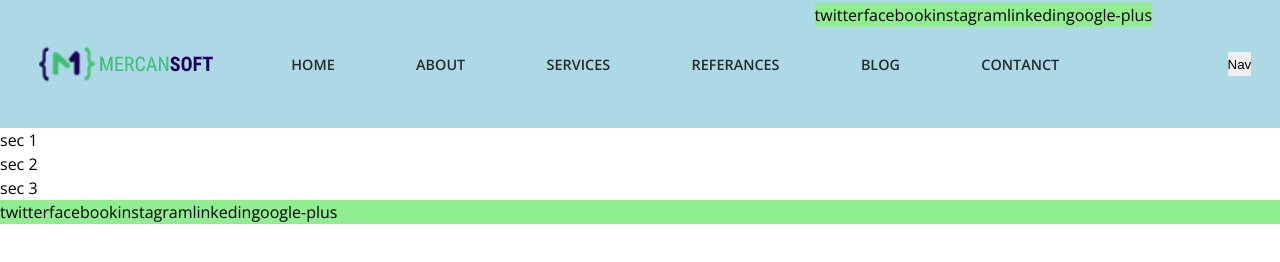
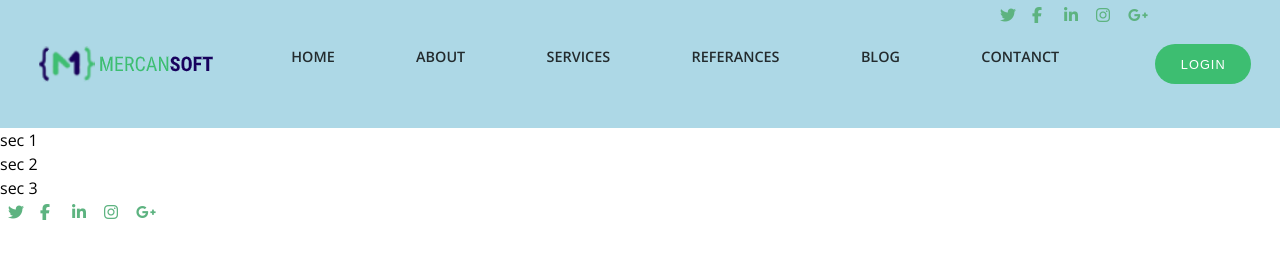
Before and after one commit to AOKeklik/CSS-ResponsiveWebsite-7, a website: page index.html in a window 1280 px wide. Drawn offline with nearby package versions, Linux system fonts and the light colour scheme.

Commit message:
Butoon is written.

```diff
--- a/index.html
+++ b/index.html
@@ -23,15 +23,15 @@
                         <li class="navbar-item"><a href="#" class="navbar-link">Contanct</a></li>
                     </ul>
                 </nav>
-                <button class="btn btn-success">Nav</button>
+                <button class="btn btn-success"><span>login</span><span>login</span></button>
             </div>
             <nav class="icons header-icons">
                 <ul class="icons-list">
-                    <li class="icons-item"><a href="#" class="icons-link">twitter</a></li>
-                    <li class="icons-item"><a href="#" class="icons-link">facebook</a></li>
-                    <li class="icons-item"><a href="#" class="icons-link">instagram</a></li>
-                    <li class="icons-item"><a href="#" class="icons-link">linkedin</a></li>
-                    <li class="icons-item"><a href="#" class="icons-link">google-plus</a></li>
+                    <li><a href="#" class="icons-link"><i class="icons-fab fab fa-twitter"></i></a></li>
+                    <li><a href="#" class="icons-link"><i class="icons-fab fab fa-facebook-f"></i></a></li>
+                    <li><a href="#" class="icons-link"><i class="icons-fab fab fa-linkedin-in"></i></a></li>
+                    <li><a href="#" class="icons-link"><i class="icons-fab fab fa-instagram"></i></a></li>
+                    <li><a href="#" class="icons-link"><i class="icons-fab fab fa-google-plus-g"></i></a></li>
                 </ul>
             </nav>
         </header>
@@ -42,13 +42,15 @@
     <footer class="footer">
         <nav class="icons icons-footer">
             <ul class="icons-list">
-                <li class="icons-item"><a href="#" class="icons-link">twitter</a></li>
-                <li class="icons-item"><a href="#" class="icons-link">facebook</a></li>
-                <li class="icons-item"><a href="#" class="icons-link">instagram</a></li>
-                <li class="icons-item"><a href="#" class="icons-link">linkedin</a></li>
-                <li class="icons-item"><a href="#" class="icons-link">google-plus</a></li>
+                <li><a href="#" class="icons-link"><i class="icons-fab fab fa-twitter"></i></a></li>
+                <li><a href="#" class="icons-link"><i class="icons-fab fab fa-facebook-f"></i></a></li>
+                <li><a href="#" class="icons-link"><i class="icons-fab fab fa-linkedin-in"></i></a></li>
+                <li><a href="#" class="icons-link"><i class="icons-fab fab fa-instagram"></i></a></li>
+                <li><a href="#" class="icons-link"><i class="icons-fab fab fa-google-plus-g"></i></a></li>
             </ul>
         </nav>
     </footer>
+
+    <script src="https://kit.fontawesome.com/ebe1a92e12.js" crossorigin="anonymous"></script>
 </body>
 </html>
--- a/package.json
+++ b/package.json
@@ -19,5 +19,6 @@
   "homepage": "https://github.com/AOKeklik/CSS-ResponsiveWebsite-7#readme",
   "devDependencies": {
     "node-sass": "^6.0.1"
-  }
+  },
+  "dependencies": {}
 }
--- a/sass/components/_buttons.scss
+++ b/sass/components/_buttons.scss
@@ -1,18 +1,56 @@
 /********** btn **********/
 /* btn */
 .btn {
+    overflow: hidden;
+    position: relative;
+    padding: 1.25rem 3rem;
+    border-radius: 5rem;
+    cursor: pointer;
+    text-transform: uppercase;
+    color: #fff;
+    font-size: .8rem;
+    letter-spacing: 1px;
 
-}
-.btn:hover {
+    span {
+        position: absolute;
+        top: 50%;
+        left: 50%;
+        transform: translate(-50%, -50%);
 
+        transition-property: top, opacity;
+        transition-duration: .3s;
+        transition-timing-function: cubic-bezier(0.02, 0.04, 0.28, 2.1);
+
+        &:last-child {
+            opacity: 0;
+            top: 100%;
+            transform: translate(-50%, 0);
+        }
+    }
+
+    &:hover, &:active { /* btn:hover span:first-child { } */
+        span {
+            &:first-child {
+                opacity: 0;
+                top: 0;
+                transform: translate(-50%, -100%);
+            }
+            &:last-child {
+                opacity: 1;
+                top: 50%;
+                transform: translate(-50%, -50%);
+            }
+        }
+    }
 }
 /* btn */
     /* btn-success */
     .btn-success {
+        background-color: #3dbe71;
 
-    }
-    .btn-success:hover {
-
+        &:hover {
+            background-color: #5db380;
+        }
     }
     /* btn-success */
     /* btn-warning */
--- a/sass/components/_icons.scss
+++ b/sass/components/_icons.scss
@@ -1,13 +1,22 @@
 /********* sosial media icons *********/
 .icons {
-
-
     &-list {
         display: flex;
-
-        background-color: lightgreen;
     }
-        &-item { }
-            &-link { }
+        &-link {
+            &, &:link, &:active {
+                padding: .5rem;
+            }
+            &:hover, &:active {
+                .fab {
+                    color: #17015d;
+                }
+            }
+        }
+            &-fab {
+                width: 1rem;
+                height: 1rem;
+                color: #5db380;
+            }
 }
 /********* sosial media icons *********/
```
Also changed, not shown: css/style.css.
